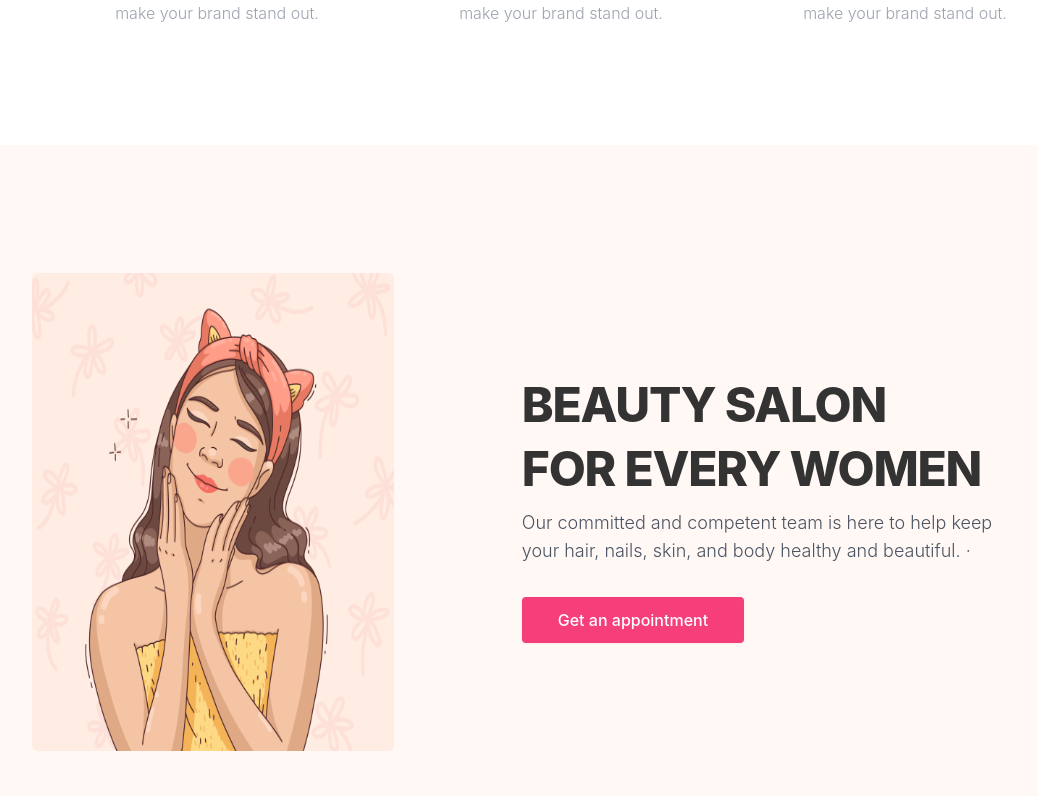
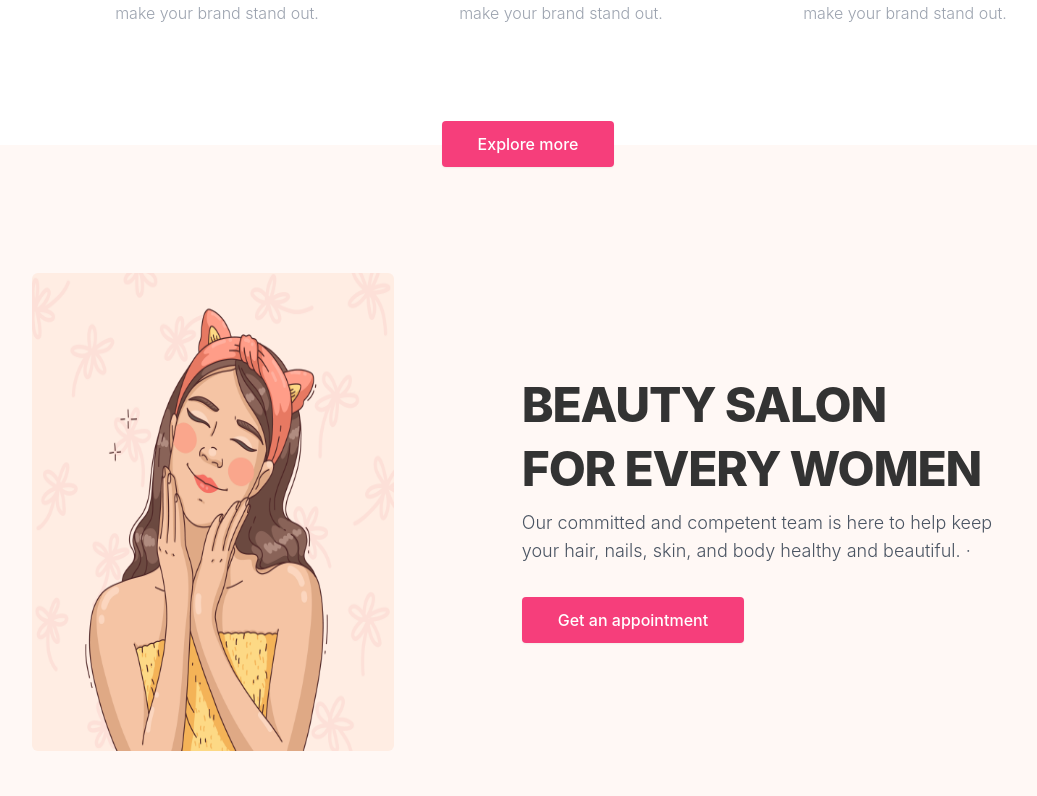
Before and after one commit to Saiket-Das/jerin-parlor, a React (Create React App) app in the folder frontend/: page / in a window 1280 px wide. Shown: the part 1104-1900 px from the top of the page, without its empty margins (112-1149 px from the left). Built offline with nearby package versions, Linux system fonts and the light colour scheme.

Commit message:
Frontend - Explore more button created in HappyCustomer component

```diff
--- a/frontend/src/app/components/home/HappyCustomer.tsx
+++ b/frontend/src/app/components/home/HappyCustomer.tsx
@@ -1,10 +1,21 @@
 import Button from "../shared/AppButton";
+import AppButton from "../shared/AppButton";
+
 import heroImg from "../../assets/images/Hero/hero.jpg";
+import { Link } from "react-router-dom";
 
 const HappyCustomer = () => {
   return (
-    <section className="pt-32 pb-24 bg-base-200 px-6 md:px-20 lg:px-36">
-      <div className="lg:flex justify-around gap-32">
+    <section className="bg-base-200 px-6 md:px-20 lg:px-36">
+      <div className="flex justify-center ">
+        <div className="absolute -m-6">
+          <Link to="/dashboard">
+            <AppButton>Explore more</AppButton>
+          </Link>
+        </div>
+      </div>
+
+      <div className="lg:flex justify-around gap-32 pt-32 pb-24">
         <div className="mt-5 lg:mt-0 lg:col-span-5 lg:flex">
           <img
             src={heroImg}
--- a/frontend/src/app/components/home/Services.tsx
+++ b/frontend/src/app/components/home/Services.tsx
@@ -1,4 +1,3 @@
-import AppButton from "../shared/AppButton";
 import Card from "../shared/Card";
 
 const Services = () => {
```
